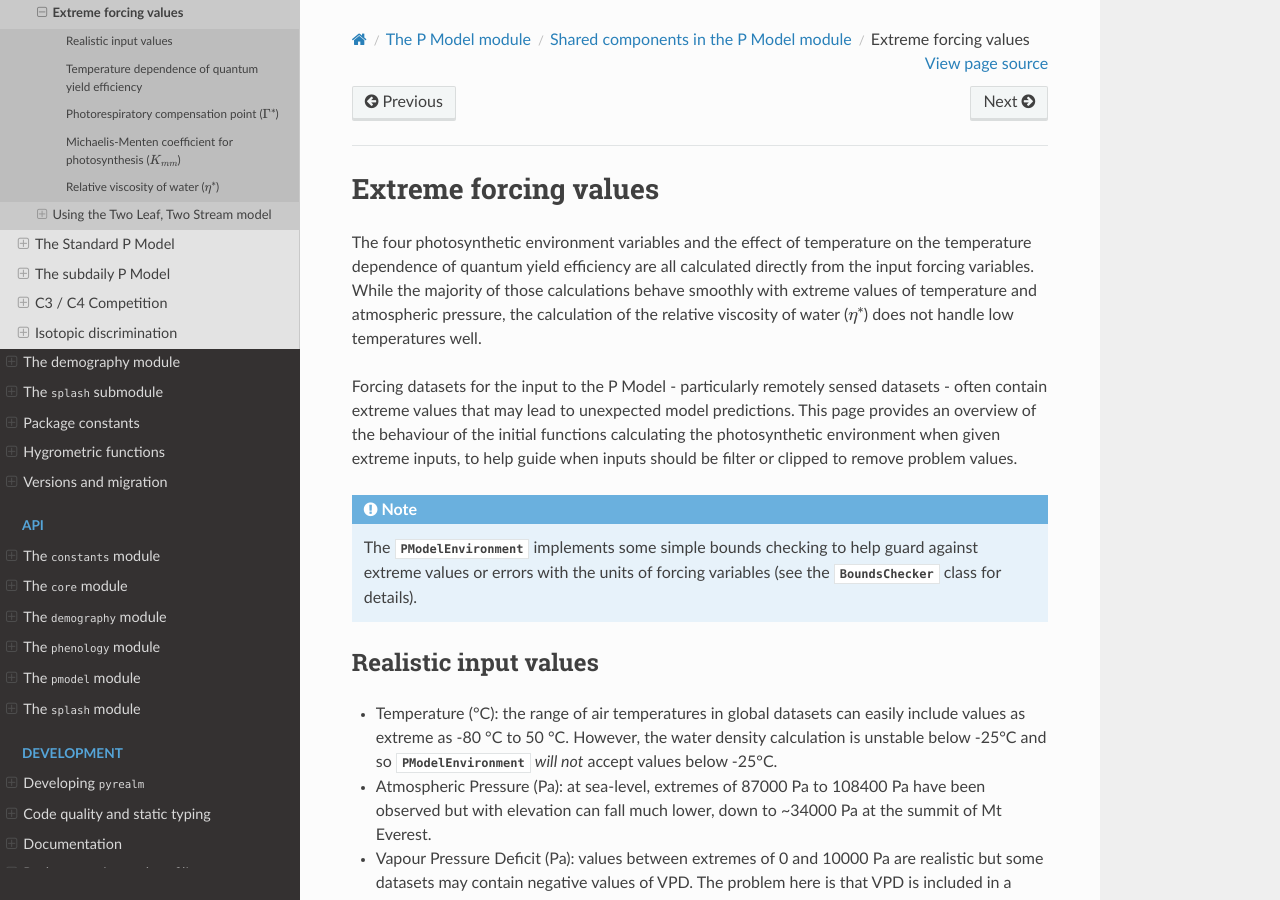
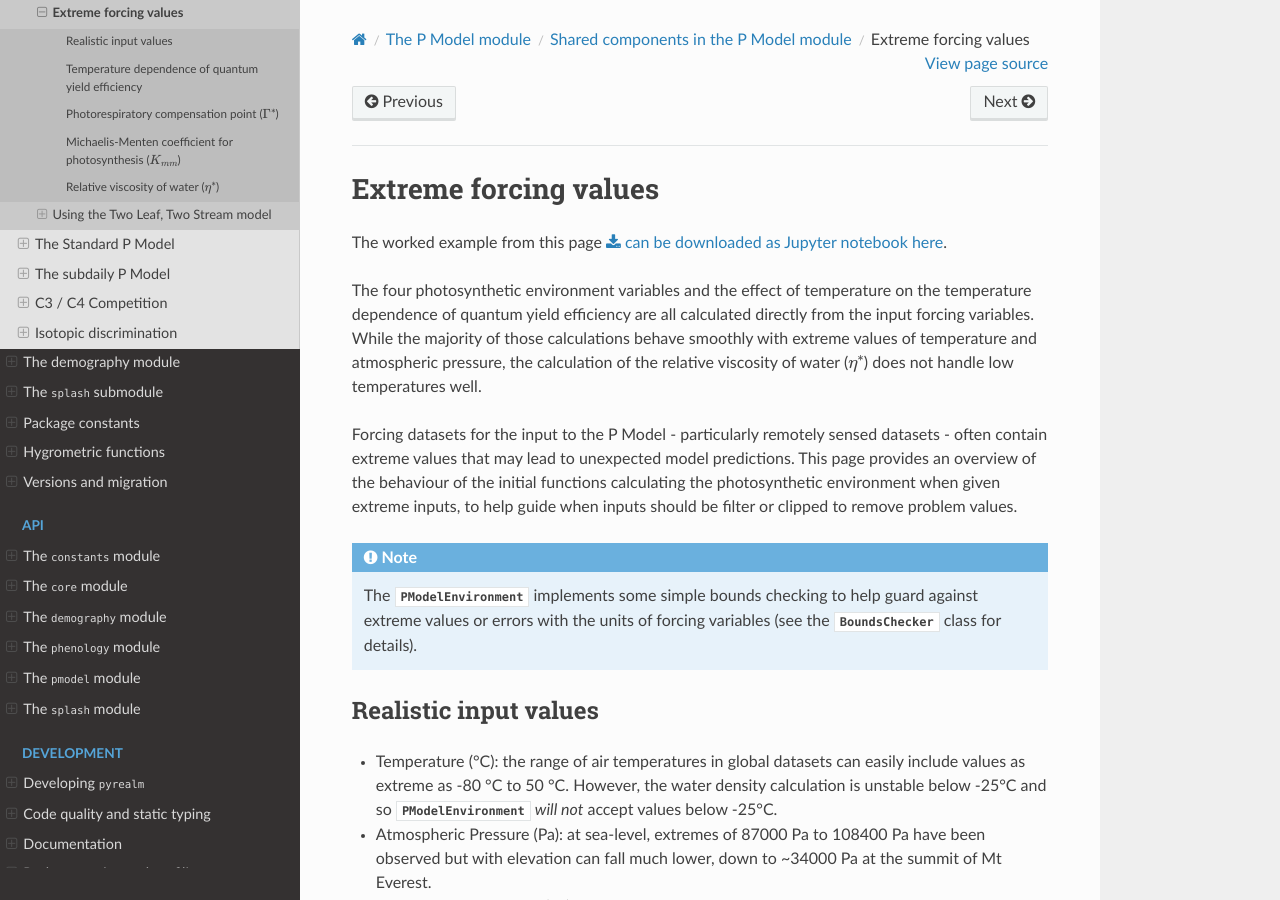
Before and after one commit to ImperialCollegeLondon/pyrealm, a Sphinx documentation site: the page built from docs/source/users/pmodel/shared_components/extreme_values.md, in a window 1280 px wide and 900 px high. Built offline with Sphinx 7.4.7 and the Read the Docs theme 3.1.0, drawn with Linux system fonts in a browser that asks for light colours.

Commit message:
add extreme forcing values jupyter notebook

```diff
--- a/docs/source/users/pmodel/shared_components/extreme_values.md
+++ b/docs/source/users/pmodel/shared_components/extreme_values.md
@@ -22,6 +22,8 @@ language_info:
 ---
 
 # Extreme forcing values
+
+The worked example from this page {download}`can be downloaded as Jupyter notebook here </_static/ExtremeForcingValues.ipynb>`.
 
 The four photosynthetic environment variables and the effect of temperature on the
 temperature dependence of quantum yield efficiency are all calculated directly from the
```
Also changed, not shown: docs/source/_static/ExtremeForcingValues.ipynb (added), docs/source/_static/SoilMoisture.ipynb.
